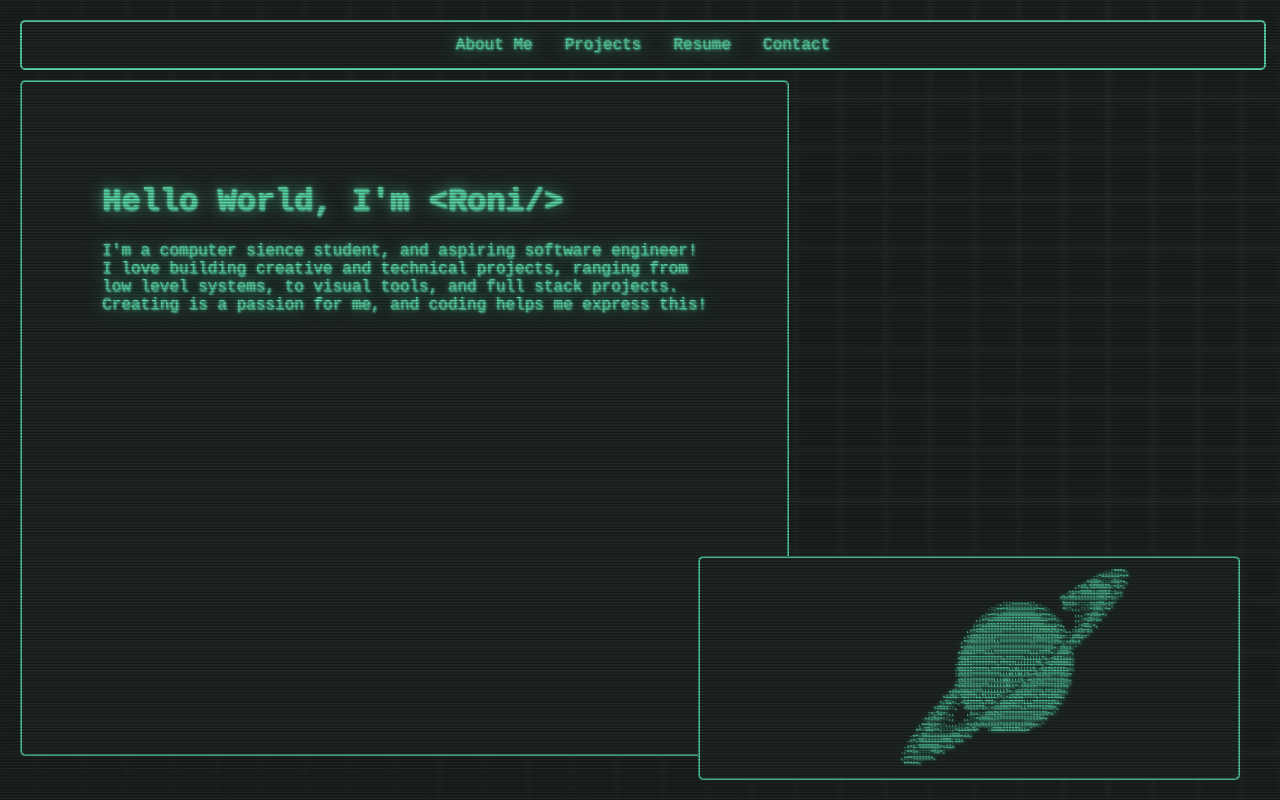
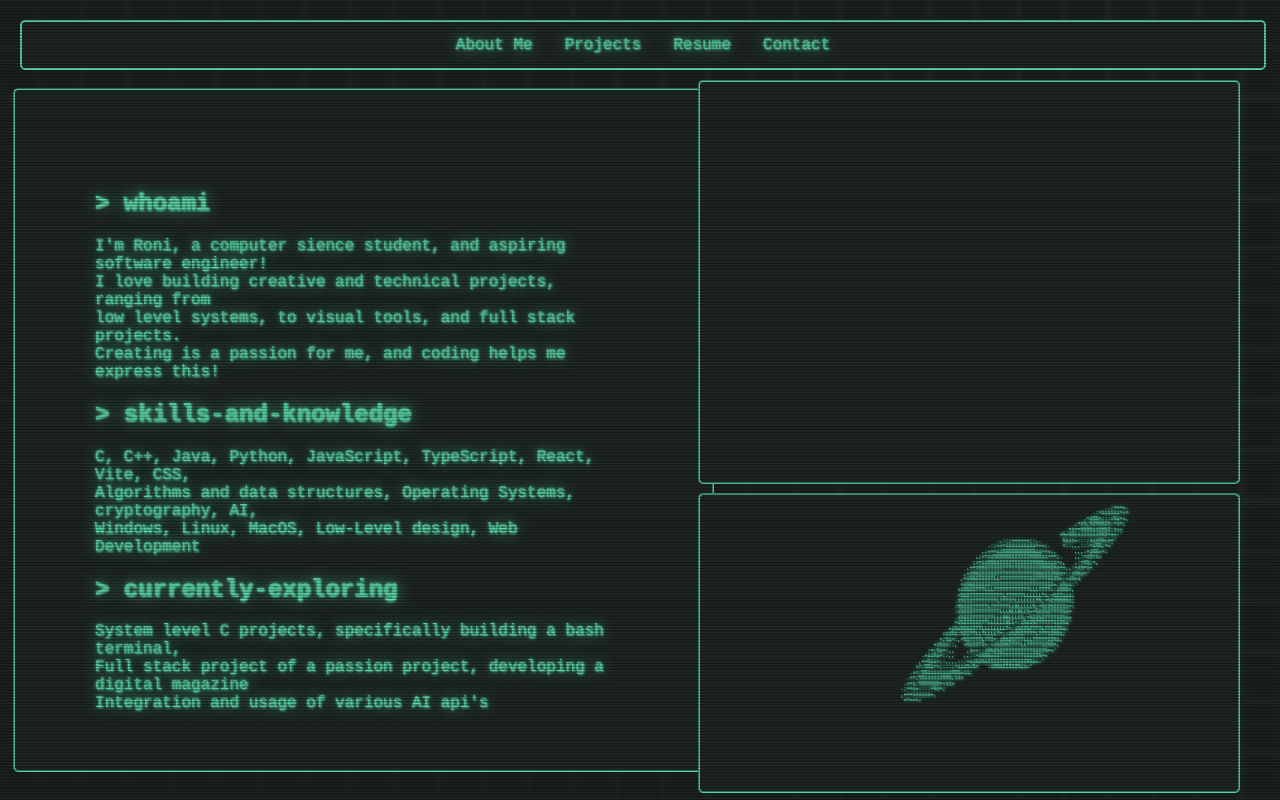
Before and after one commit to RoniDomi/Portfolio, a React (Vite) app: page / in a window 1280 px wide. Built offline with nearby package versions, Linux system fonts and the light colour scheme.

Commit message:
fixing some css adding more content

```diff
--- a/index.html
+++ b/index.html
@@ -2,11 +2,11 @@
 <html lang="en">
   <head>
     <meta charset="UTF-8" />
-    <link rel="icon" type="image/svg+xml" href="/vite.svg" />
+    <link rel="icon" href="./src/assets/logo.png" />
     <link rel="preconnect" href="https://fonts.gstatic.com" />
     <link href="https://fonts.googleapis.com/css2?family=VT323&display=swap" rel="stylesheet">
     <meta name="viewport" content="width=device-width, initial-scale=1.0" />
-    <title>portfolio</title>
+    <title>Roni Domi Portfolio</title>
   </head>
   <body>
     <div id="root"></div>
--- a/src/App.css
+++ b/src/App.css
@@ -1,6 +1,8 @@
-body {
+html, body {
   background-color: rgb(15, 15, 15);
   margin: 0;
   padding: 0;
   height: 100%;
+  width: 100%;
+  overflow: hidden;
 }
--- a/src/screen.css
+++ b/src/screen.css
@@ -56,24 +56,38 @@
     text-decoration: none;
 }
 
+#topnav ul li a {
+    color: rgb(100, 234, 183);
+    text-decoration: none;
+}
+
+#topnav ul li {
+    transition: transform 0.15s ease, text-shadow 0.15s ease;
+}
+
+#topnav ul li:hover {
+    transform: scale(1.15);
+    text-shadow: 1px 1px 2px rgb(100, 234, 183), 0 0 1em rgb(100, 234, 183), 0 0 0.2em rgb(100, 234, 183);
+}
+
 #welcome {
     position: absolute;
-    margin: auto;
-    height: 64%;
+    height: 65%;
+    width: 42%;
     padding: 80px;
     border: 2px groove rgb(100, 234, 183);
     border-radius: 5px;
-    margin-top: 80px;
-    margin-left: 20px;
+    margin-top: 11vh;
+    margin-left: 1vw;
     background-color: rgb(35, 43, 40);
 }
 
 #planet {
     position: absolute;
-    bottom: 20px;
+    bottom: 7px;
     right: 40px;
     width: 42%;
-    height: 220px;
+    height: 37%;
     opacity: 100%;
     font-size: 5px;
     line-height: 1.1;
@@ -87,6 +101,17 @@
     margin-left: 200px;
 }
 
+#photo_window {
+    border: 2px groove rgb(100, 234, 183);
+    border-radius: 5px;
+    position: absolute;
+    top: 80px;
+    right: 40px;
+    width: 42%;
+    height: 50%;
+    background-color: rgb(35, 43, 40);
+}
+
 .noselect {
   -webkit-touch-callout: none; /* iOS Safari */
     -webkit-user-select: none; /* Safari */
--- a/src/screen.tsx
+++ b/src/screen.tsx
@@ -11,12 +11,28 @@ function Screen() {
             <div id="content">
                 <TopNav/>
                 <div id="welcome">
-                    <h1>Hello World, I'm &lt;Roni/&gt;</h1>
-                    <p>I'm a computer sience student, and aspiring software engineer!<br/>
+                    <h2>&gt; whoami</h2>
+                    <p>I'm Roni, a computer sience student, and aspiring software engineer!<br/>
                        I love building creative and technical projects, ranging from <br/>
                        low level systems, to visual tools, and full stack projects.  <br/>
-                       Creating is a passion for me, and coding helps me express this!
+                       Creating is a passion for me, and coding helps me express this! <br/>
                     </p>
+                    <h2>&gt; skills-and-knowledge</h2>
+                    <p>
+                        C, C++, Java, Python, JavaScript, TypeScript, React, Vite, CSS, <br/>
+                        Algorithms and data structures, Operating Systems, cryptography, AI, <br/>
+                        Windows, Linux, MacOS, Low-Level design, Web Development
+                    </p>
+                    <h2>&gt; currently-exploring</h2>
+                    <p>
+                        System level C projects, specifically building a bash terminal, <br/>
+                        Full stack project of a passion project, developing a digital magazine <br/>
+                        Integration and usage of various AI api's
+                    </p>
+                </div>
+
+                <div id="photo_window">
+
                 </div>
 
                 <div id="planet">
--- a/src/topnav.tsx
+++ b/src/topnav.tsx
@@ -5,10 +5,10 @@ function TopNav() {
         <>
             <div id="topnav">
                 <ul>
-                    <li>About Me</li>
-                    <li>Projects</li>
-                    <li>Resume</li>
-                    <li>Contact</li>
+                    <li><a href='#'>About Me</a></li>
+                    <li><a href='#'>Projects</a></li>
+                    <li><a href='#'>Resume</a></li>
+                    <li><a href='#'>Contact</a></li>
                 </ul>
             </div>
         </>
```
Also changed, not shown: src/assets/logo.png (added).
